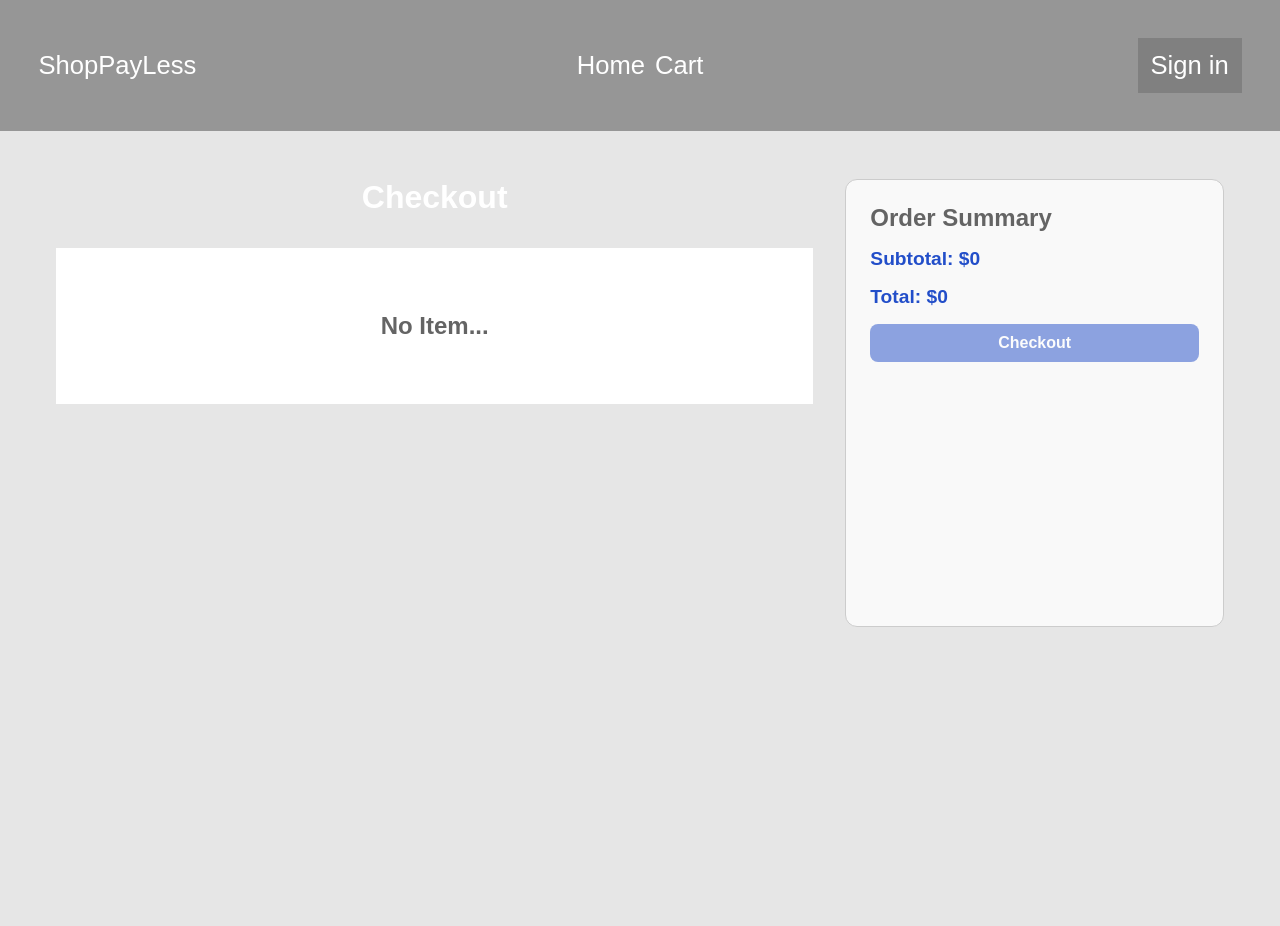
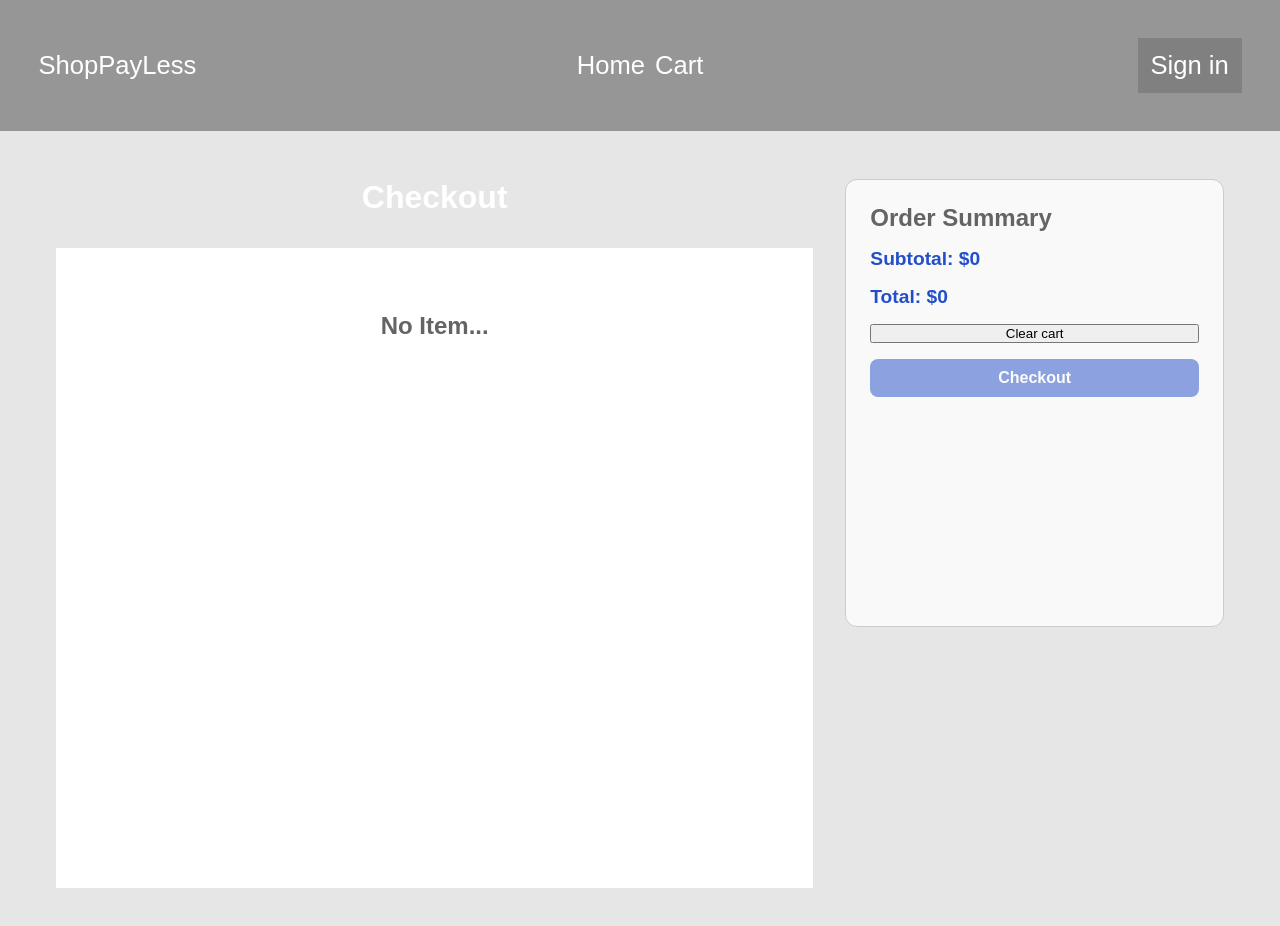
Before and after one commit to JTamin/react-typescript-ecommerce, a React (Vite) app: page /Cart in a window 1280 px wide. Shown: the top 926 px of the page. Before the commit the page ends 800 px from the top, so only its background shows below. Built offline with nearby package versions, Linux system fonts and the light colour scheme.

Commit message:
fixed css add button and added clear cart in cartContext

```diff
--- a/src/App.css
+++ b/src/App.css
@@ -106,7 +106,7 @@
   border: none;
   color: white;
   height: 40px;
-  width: 10vw;
+  width: 11vw;
   font-size: 1.6vw;
 }
 .product-cta-container {
@@ -129,7 +129,7 @@
   align-items: center;
   justify-content: center;
   font-size: 1.6vw;
-  width: 10vw;
+  width: 11vw;
   color: white;
   background: rgb(80, 80, 80);
 }
@@ -277,6 +277,8 @@
   gap: 0.5vw;
   background: white;
   padding: 5vw;
+  height: 50vw;
+  overflow-y: scroll;
 }
 
 .checkout-no-item-tx {
--- a/src/context/authContext.tsx
+++ b/src/context/authContext.tsx
@@ -15,7 +15,6 @@ type authContextType = {
     currentUser: User | null,
     getCurrentUser: (currentUser: User) => void,
     logout: () => void,
-
 }
 const AuthContext = createContext<authContextType | null>(null);
 export const AuthProvider = ({ children }: AuhProviderProps) => {
@@ -24,7 +23,6 @@ export const AuthProvider = ({ children }: AuhProviderProps) => {
         const hasUser = localStorage.getItem("user");
         return hasUser ? JSON.parse(hasUser) : []
     })
-
     const [currentUser, setCurrentUser] = useState<User | null>(() => {
         const stored = localStorage.getItem("currentUser");
         return stored ? JSON.parse(stored) : null;
--- a/src/context/cartContext.tsx
+++ b/src/context/cartContext.tsx
@@ -24,6 +24,7 @@ type CartContextType = {
     itemQuantity: (id: number) => number,
     totalCart: () => number,
     itemTotalPrice: (id: number) => number,
+    clearCart: () => void,
 
 }
 
@@ -89,6 +90,9 @@ export const CartProvider = ({ children }: CartProviderProps) => {
             const total = cart.filter(item => item.id === id).reduce((curr, total) => curr + total.price * total.quantity, 0);
             return Number(total.toFixed(2))
         }, [cart])
+    const clearCart = useCallback(() => {
+        setCart([])
+    }, [cart])
 
     const value = useMemo(() => ({
         cart,
@@ -99,6 +103,7 @@ export const CartProvider = ({ children }: CartProviderProps) => {
         itemTotalPrice,
         itemQuantity,
         totalCart,
+        clearCart
     }), [cart])
 
 
--- a/src/pages/Auth.tsx
+++ b/src/pages/Auth.tsx
@@ -97,17 +97,13 @@ const Auth = () => {
                         />
                         {errors.password?.message && <p style={{ color: "red" }}>{errors.password.message}</p>}
                     </div>
-
                     <button className="auth-button" type="submit">
                         {authStatus ? 'Login' : 'Signup'}
                     </button>
-
                 </form>
-
                 <p className="auth-footer" onClick={() => setAuthStatus(prev => !prev)}>
                     Don't have an account? <span className="auth-link">Register</span>
                 </p>
-
             </div>
         </div>
     );
--- a/src/pages/Cart.tsx
+++ b/src/pages/Cart.tsx
@@ -1,11 +1,10 @@
 import { useCartContext } from "../context/cartContext"
 
 const Cart = () => {
-    const { cart, itemQuantity, increase, decrease, deleteItem, totalCart, itemTotalPrice } = useCartContext()
+    const { cart, itemQuantity, increase, decrease, deleteItem, totalCart, itemTotalPrice, clearCart } = useCartContext()
     return (
         <div className="checkout-container">
             <div className="checkout-grid">
-
                 {/* Left column: cart items */}
                 <div className="cart-items">
                     <h1 className="checkout-title">Checkout</h1>
@@ -16,22 +15,17 @@ const Cart = () => {
                                     <img className="cart-item-image" src={item.images[0]} alt={item.title} />
                                     <p className="cart-item-title">{item.title}</p>
                                     <p className="cart-item-price">${item.price}</p>
-
                                     <div className="quantity-control">
                                         <button className="quantity-btn" onClick={() => decrease(item.id)}>-</button>
                                         <span className="quantity-value">{itemQuantity(item.id)}</span>
                                         <button className="quantity-btn" onClick={() => increase(item.id)}>+</button>
                                     </div>
-
                                     <p className="cart-item-total">Total: ${itemTotalPrice(item.id)}</p>
                                     <button className="remove-btn" onClick={() => deleteItem(item.id)}>Remove</button>
                                 </div>
                             )) :
                             <h1 className="checkout-no-item-tx">No Item...</h1>
                         }
-
-
-
                     </div>
                 </div>
 
@@ -40,7 +34,11 @@ const Cart = () => {
                     <h2 className="summary-title">Order Summary</h2>
                     <p className="summary-subtotal">Subtotal: ${totalCart()}</p>
                     <p className="summary-total">Total: ${totalCart()}</p>
-                    <button className="checkout-btn" disabled={cart.length === 0} onClick={() => alert('success')}>Checkout</button>
+                    <button onClick={clearCart}>Clear cart</button>
+                    <button className="checkout-btn" disabled={cart.length === 0} onClick={() => {
+                        alert('success')
+                        clearCart()
+                    }}>Checkout</button>
                 </div>
             </div>
         </div>
```
